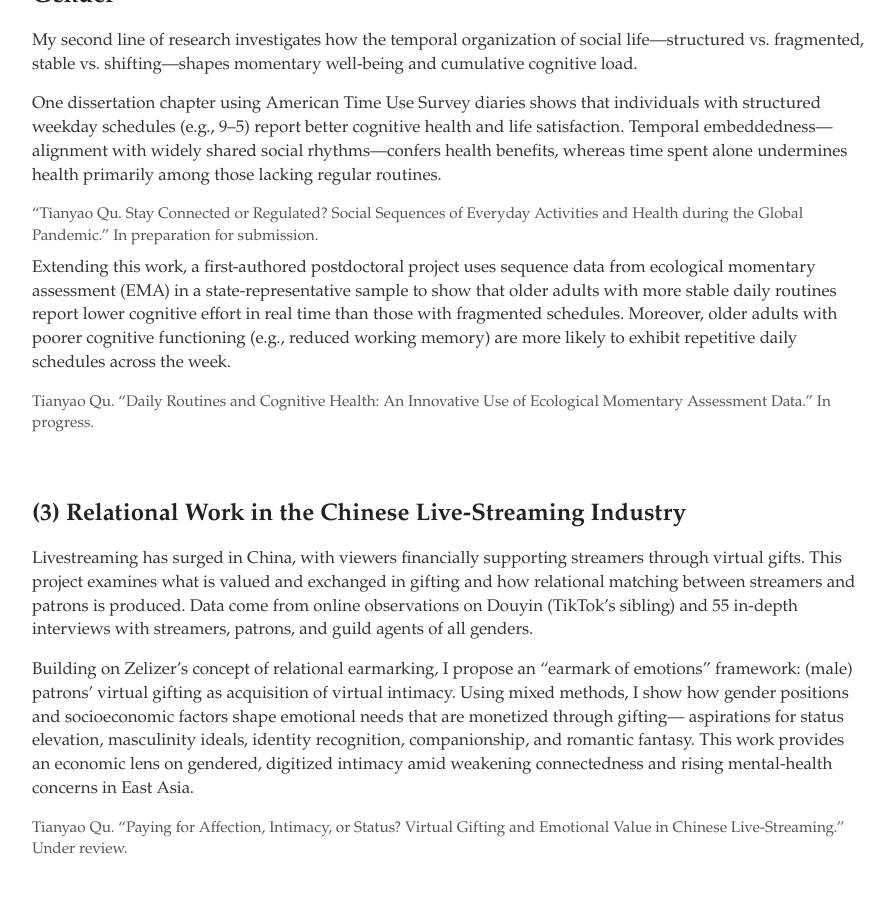
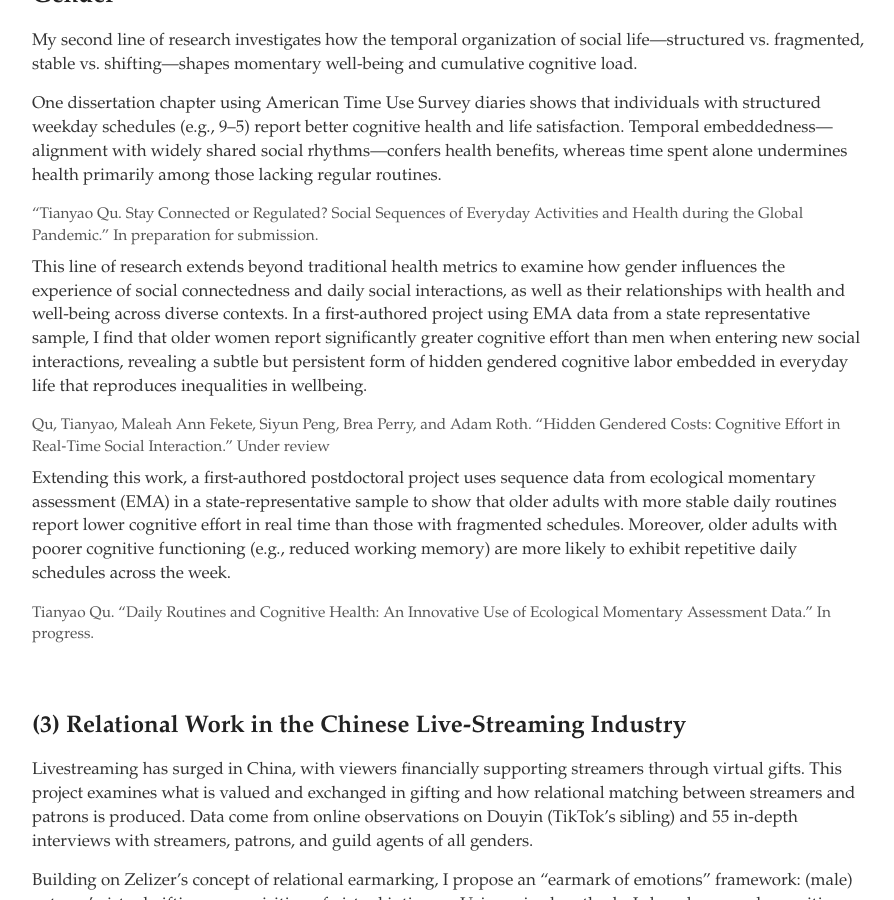
Before and after one commit to windyqu/windyqu.github.io, a Jekyll site: the page built from research/index.html, in a window 1280 px wide and 900 px high, scrolled down 1376 px. Shown: the whole window, without its empty margins (192-1086 px from the left). Built offline with Jekyll 4.4.1, drawn with Linux system fonts in a browser that asks for light colours.

Commit message:
Update index.html

```diff
--- a/research/index.html
+++ b/research/index.html
@@ -160,6 +160,14 @@ title: Tianyao Qu's Homepage
   </p>
 
   <p>
+  This line of research extends beyond traditional health metrics to examine how gender influences the experience of social connectedness and daily social interactions, as well as their relationships with health and well-being across diverse contexts. In a first-authored project using EMA data from a state representative sample, I find that older women report significantly greater cognitive effort than men when entering new social interactions, revealing a subtle but persistent form of hidden gendered cognitive labor embedded in everyday life that reproduces inequalities in wellbeing.
+    </p>
+
+    <p class="paper small-note">
+    Qu, Tianyao, Maleah Ann Fekete, Siyun Peng, Brea Perry, and Adam Roth. “Hidden Gendered Costs: Cognitive Effort in Real‑Time Social Interaction.” Under review
+  </p>
+
+  <p>
     Extending this work, a first-authored postdoctoral project uses sequence data from ecological momentary assessment (EMA) in a state-representative
     sample to show that older adults with more stable daily routines report lower cognitive effort in real time than those with fragmented schedules.
     Moreover, older adults with poorer cognitive functioning (e.g., reduced working memory) are more likely to exhibit repetitive daily schedules across the week.
@@ -168,7 +176,6 @@ title: Tianyao Qu's Homepage
   <p class="paper small-note">
     Tianyao Qu. “Daily Routines and Cognitive Health: An Innovative Use of Ecological Momentary Assessment Data.” In progress.
   </p>
-
   <div class="block-spacer"></div>
 
   <h3 class="sub-title">(3) Relational Work in the Chinese Live-Streaming Industry</h3>
```
